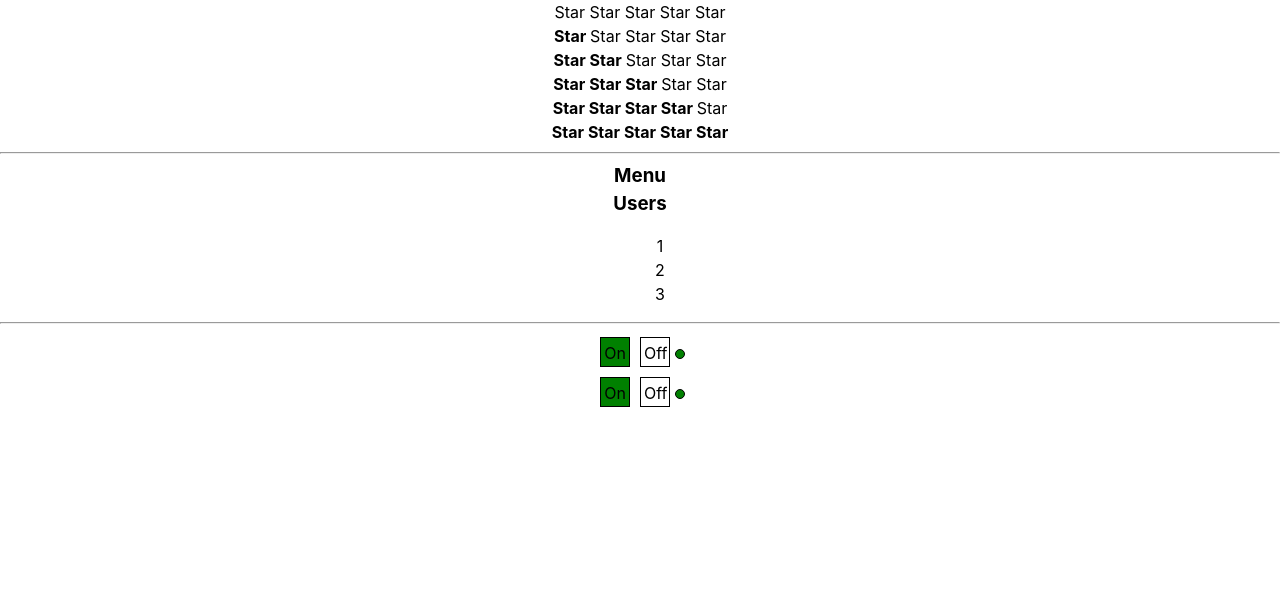
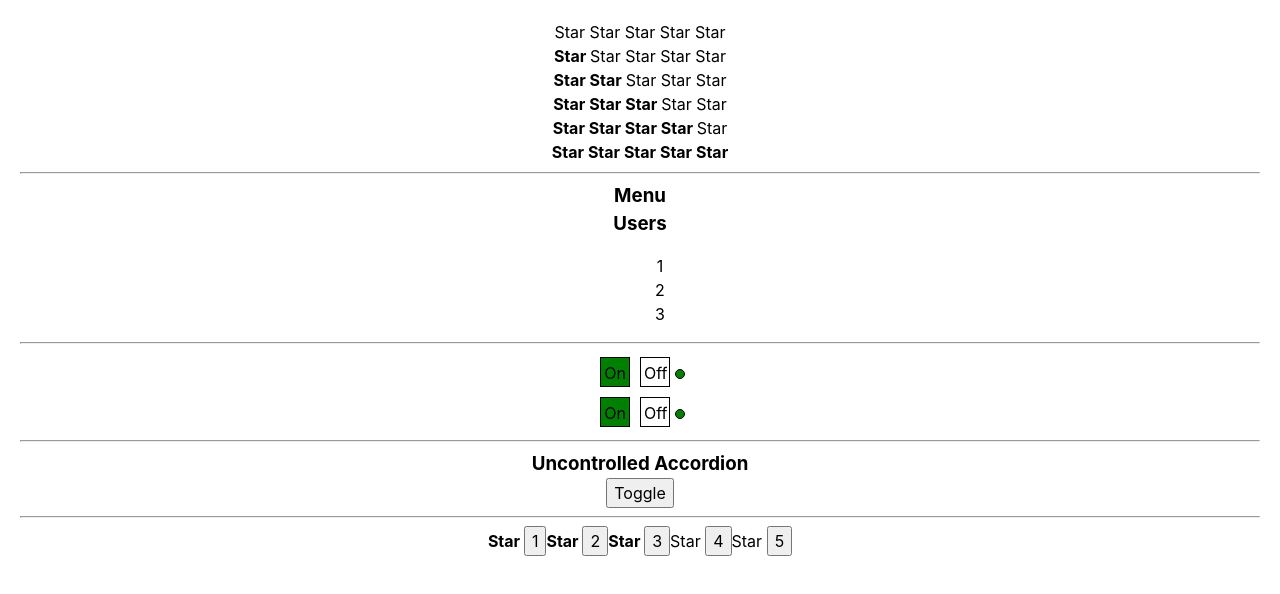
Before and after one commit to DoWhatYouL0ve/SimpleElements, a React (Create React App) app: page / in a window 1280 px wide. Shown: the top 594 px of the page. Built offline with nearby package versions, Linux system fonts and the light colour scheme.

Commit message:
uncontrolled elements

```diff
--- a/src/App.css
+++ b/src/App.css
@@ -1,3 +1,4 @@
 .App {
   text-align: center;
+  margin: 20px;
 }
--- a/src/App.tsx
+++ b/src/App.tsx
@@ -1,14 +1,14 @@
-import React, {useState} from 'react';
+import React from 'react';
 import './App.css';
 import {Accordion} from "./components/Accordion/Accordion";
 import {Rating} from "./components/Rating/Rating";
 import {OnOff} from "./components/OnOff/OnOff";
+import {UncontrolledAccordion} from "./components/UncontrolledAccordion/UncontrolledAccordion";
+import {UncontrolledRating} from "./components/UncontrolledRating/UncontrolledRating";
 
 
 
 function App(props:any) {
-
-
 
   return (
     <div className="App">
@@ -24,6 +24,10 @@
       <hr/>
       <OnOff />
       <OnOff />
+      <hr/>
+      <UncontrolledAccordion title={'Uncontrolled Accordion'}/>
+      <hr/>
+      <UncontrolledRating />
     </div>
   );
 }
--- /dev/null
+++ b/src/components/UncontrolledAccordion/UncontrolledAccordion.tsx
@@ -0,0 +1,44 @@
+import React, {useState} from "react";
+
+//Uncontrolled means that we don't change data on SERVER, don't use such on PRODUCTION
+
+type UncontrolledAccordionType = {
+    title: string
+}
+
+export function UncontrolledAccordion(props:UncontrolledAccordionType) {
+
+    const [collapsed, setCollapsed] = useState( true)
+
+    return (
+        <div>
+            <div>
+                <UncontrolledAccordionTitle title={props.title} />
+                <button onClick={() => setCollapsed(!collapsed)}>Toggle</button>
+                {!collapsed && <UncontrolledAccordionBody/>}
+            </div>
+        </div>
+    )
+}
+
+type UncontrolledAccordionTitleType = {
+    title: string
+}
+
+function UncontrolledAccordionTitle(props:UncontrolledAccordionTitleType) {
+    return (
+        <div><h3>{props.title}</h3></div>
+    )
+}
+
+function UncontrolledAccordionBody() {
+    return (
+        <div>
+            <ul>
+                <li>1</li>
+                <li>2</li>
+                <li>3</li>
+            </ul>
+        </div>
+    )
+}
--- /dev/null
+++ b/src/components/UncontrolledRating/UncontrolledRating.tsx
@@ -0,0 +1,33 @@
+import React, {useState} from "react";
+
+//Uncontrolled means that we don't change data on SERVER, don't use such on PRODUCTION
+
+type  StarType = {
+    selected: boolean
+}
+
+export function UncontrolledRating() {
+
+    let [value, setValue] = useState(3)
+
+    return (
+        <div>
+            <Star selected={value > 0}/><button onClick={() =>setValue(1)}>1</button>
+            <Star selected={value > 1}/><button onClick={() =>setValue(2)}>2</button>
+            <Star selected={value > 2}/><button onClick={() =>setValue(3)}>3</button>
+            <Star selected={value > 3}/><button onClick={() =>setValue(4)}>4</button>
+            <Star selected={value > 4}/><button onClick={() =>setValue(5)}>5</button>
+        </div>
+    )
+}
+
+function Star(props:StarType) {
+    if (props.selected === true) {
+        return (<span><b>Star </b></span>)
+    }else {
+        return (
+            <span>Star </span>
+        )
+    }
+
+}
```
